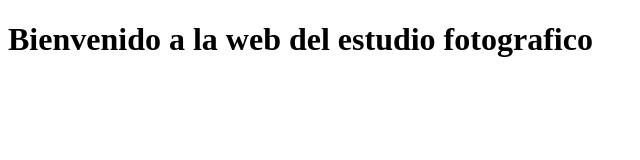
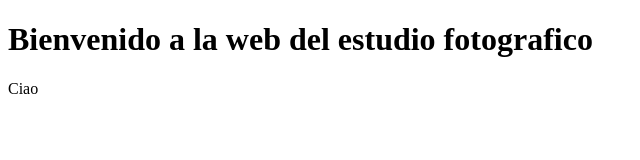
Before and after one commit to aRodriLau/pagina-web, a plain HTML site: page index.html in a window 1280 px wide. Shown: the full height of the page, 0-640 px from the left. Drawn offline with Linux system fonts and the light colour scheme.

Commit message:
i Agregar span tag

```diff
--- a/index.html
+++ b/index.html
@@ -3,8 +3,10 @@
     <head>
         <meta charset="utf-8">
         <title> Estudio fotografico test</title>
+
     </head>
     <body>
         <h1>Bienvenido a la web del estudio fotografico</h1>
+        <span> Ciao </span>
     </body>
 </html>
```
